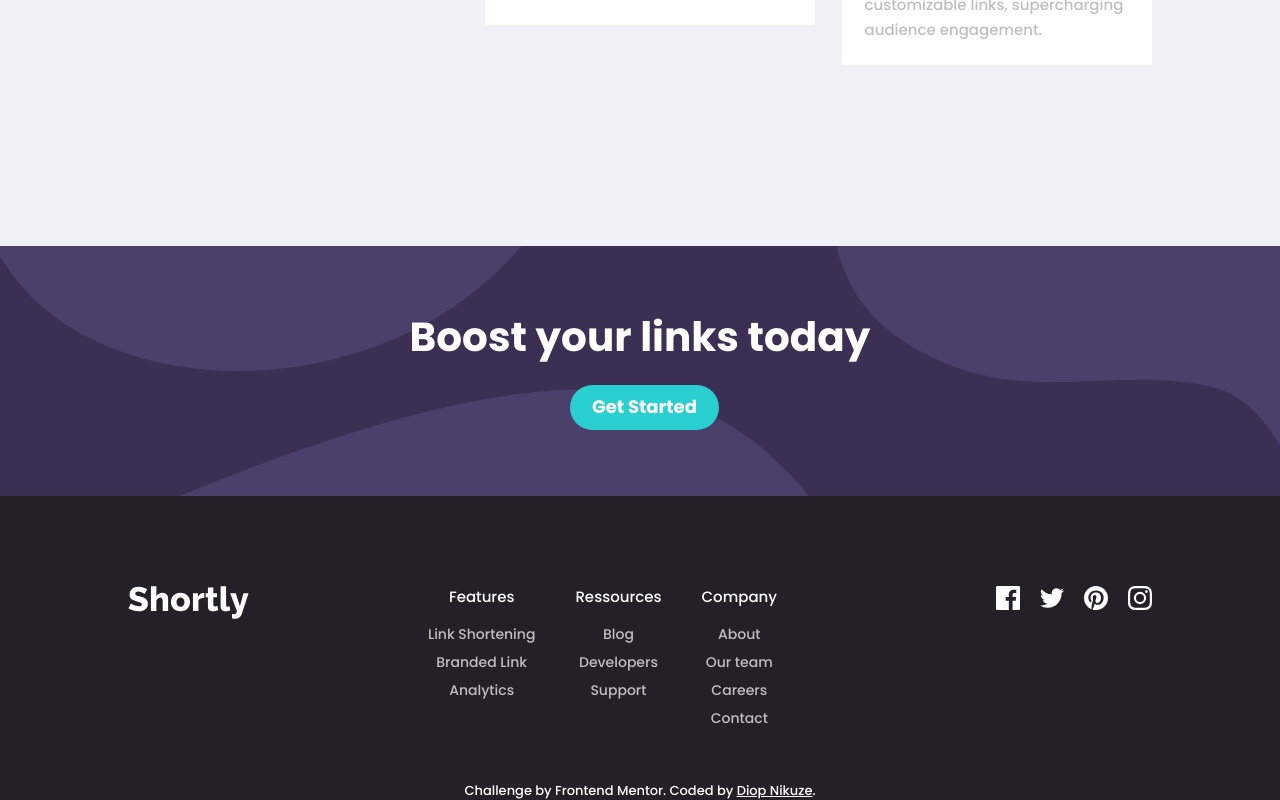
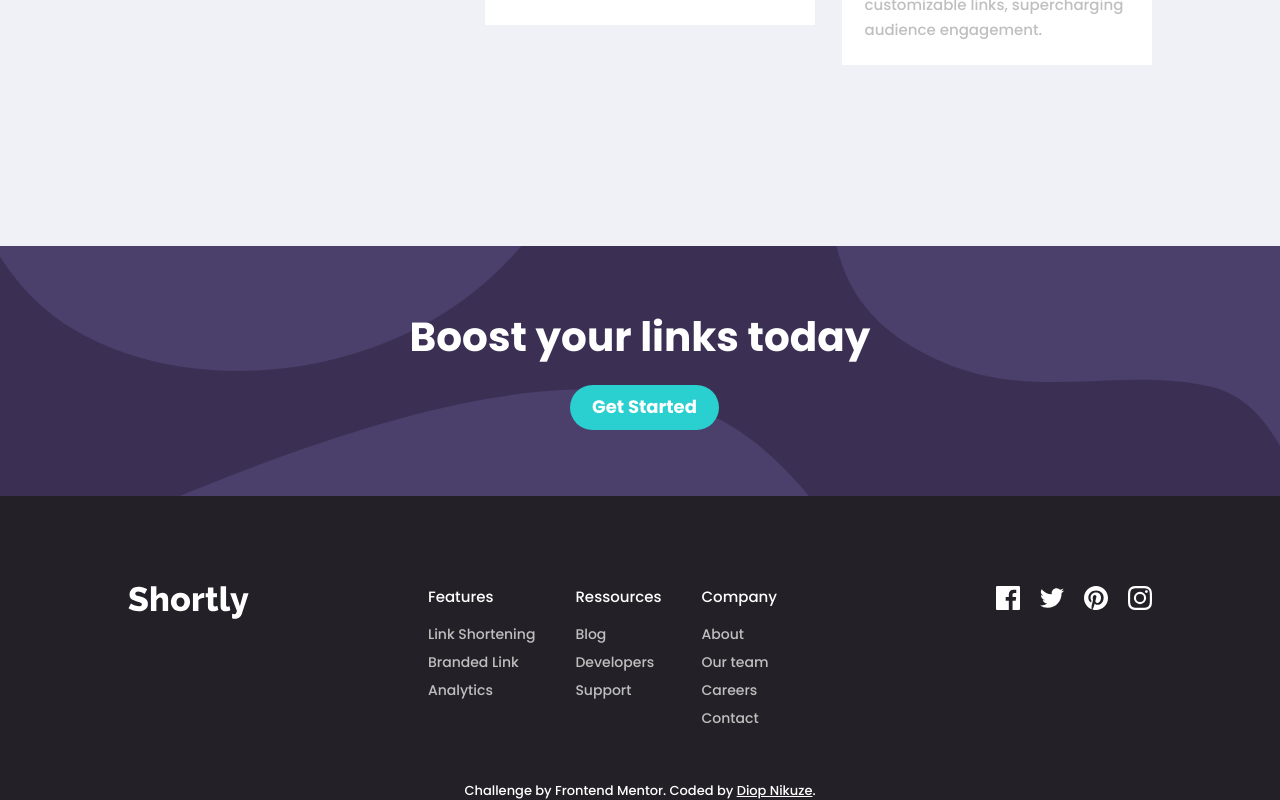
Before and after one commit to Diop-Nikuze/URL-shortening-API-landing-page, a React (Create React App) app: page / in a window 1280 px wide. Shown: the part 1062-1862 px from the top of the page. Built offline with nearby package versions, Linux system fonts and the light colour scheme; no server answers.

Commit message:
responsive design for mobile in progress

```diff
--- a/src/components/footer/Footer.js
+++ b/src/components/footer/Footer.js
@@ -26,7 +26,7 @@ const Footer = () => {
           md: "flex-start",
           lg: "flex-start",
         }}
-        textAlign="center"
+        textAlign={{ base: "center", sm: "center", md: "left", lg: "left" }}
       >
         <Box>
           <svg xmlns="http://www.w3.org/2000/svg" width="121" height="33">
```
